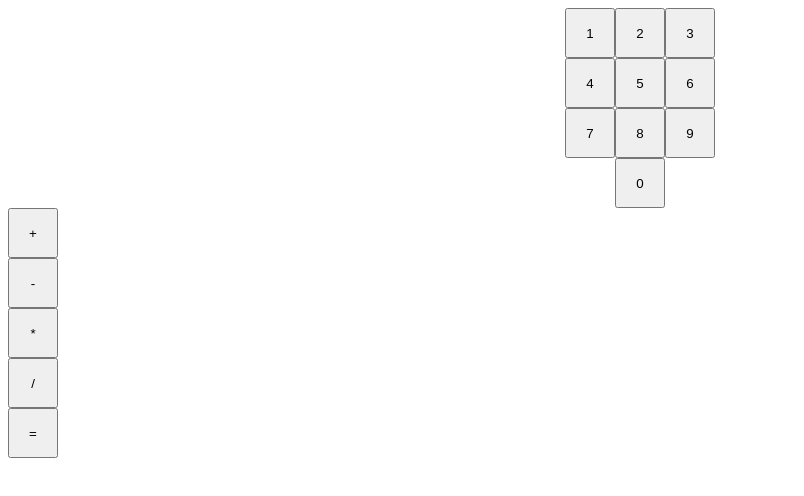
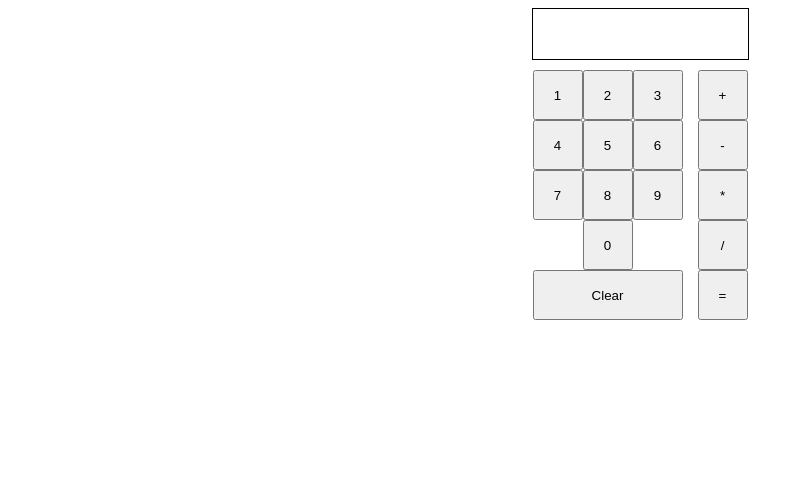
Before and after one commit to AGlorifiedBush/calculator-project-odin, a plain HTML site: page index.html in a window 1280 px wide. Shown: the whole page, without its empty margins (0-804 px from the left). Drawn offline with Linux system fonts and the light colour scheme.

Commit message:
Back to the grind again
-Numbers are now logged in the console when clicked

```diff
--- a/calculator.js
+++ b/calculator.js
@@ -1,6 +1,25 @@
-let numberA = [0, 1, 2, 3, 4, 5, 6, 7, 8, 9]
-let operator = ["=", "-", "*", "/"]
-let numberB = [0, 1, 2, 3, 4, 5, 6, 7, 8, 9]
+let numberA = [0, 1, 2, 3, 4, 5, 6, 7, 8, 9];
+let operator = ["=", "-", "*", "/"];
+let numberB = [0, 1, 2, 3, 4, 5, 6, 7, 8, 9];
+let num1 = ""
+let num2 = ""
+
+const numberButton = document.querySelectorAll(".num")
+
+numberButton.forEach(btn =>{
+    btn.addEventListener("click", (e) =>{
+        setOperand(e.innerHTML)
+    })
+})
+
+function setOperand(numX){
+   if (num1 === "" || num1 === null) {
+    num1 = numX;
+    console.log(num1)
+    return
+   }
+    }
+
 
 
 
@@ -35,3 +54,16 @@ function operate (operator, numberA, numberB) {
         divide(numberA. numberB)
     }
 }
+
+function updateDisplay(total) {
+    const display= document.getElementById("display")
+    display.textContent= total
+}
+
+function calculate() {
+    updateDisplay(0)
+}
+
+function clear() {
+    updateDisplay(0)
+}
--- a/index.html
+++ b/index.html
@@ -7,25 +7,31 @@
     <link rel="stylesheet" href="style.css">
 </head>
 <body>
-    <div class="output"></div>
-
+    <div class="container">
+        <div class="output" id="display"></div>
+        <div class="numpad">
+            <div class="number">
                 <div id="row-one">
-        <button class="num">1</button>
-        <button class="num">2</button>
-        <button class="num">3</button>
+                    <button class="num" id="number">1</button>
+                    <button class="num" id="number">2</button>
+                    <button class="num" id="number">3</button>
                 </div>
                 <div id="row-two">
-        <button class="num">4</button>
-        <button class="num">5</button>
-        <button class="num">6</button>
+                    <button class="num" id="number">4</button>
+                    <button class="num" id="number">5</button>
+                    <button class="num" id="number">6</button>
                 </div>
                 <div id="row-three">
-        <button class="num">7</button>
-        <button class="num">8</button>
-        <button class="num">9</button>
+                    <button class="num" id="number">7</button>
+                    <button class="num" id="number">8</button>
+                    <button class="num" id="number">9</button>
                 </div>
                 <div id="zero">
-        <button  class="num">0</button>
+                    <button  class="num" id="number">0</button>
+                </div>
+                <div id="clr">
+                    <button class="clear">Clear</button>
+                </div>
             </div>
             <div id="operators">
                 <button id="add" class="op">+</button>
@@ -34,8 +40,8 @@
                 <button id="divide" class="op">/</button>
                 <button id="equals" class="op">=</button>
             </div>
-
-
+        </div>
+    </div>
     <script src="calculator.js"></script>
 </body>
 </html>
--- a/style.css
+++ b/style.css
@@ -1,15 +1,36 @@
-#row-one, #row-two, #row-three, #zero {
+.container {
+    display: flex;
+    align-items: center;
+    flex-direction: column;
+
+}
+
+.output {
+    display: flex;
+    border: 1px solid black;
+    height: 50px;
+    width: 215px;
+    justify-content: center;
+}
+
+.numpad {
+    display: flex;
+    justify-content: center;
+    padding-top: 10px;
+
+}
+
+#row-one, #row-two, #row-three, #zero, #clr {
     display: flex;
     justify-content: center;
 
 }
 
 #operators {
-    margin: auto;
-    padding: auto;
+    padding-left: 15px;
     display: inline-flex;
     flex-direction: column;
-    justify-content: flex-start;
+
 
 }
 
@@ -22,3 +43,8 @@
     width: 50px;
     height: 50px;
 }
+
+.clear {
+    width: 150px;
+    height: 50px;
+}
```
Lines whose indentation alone changed are shown as unchanged.
